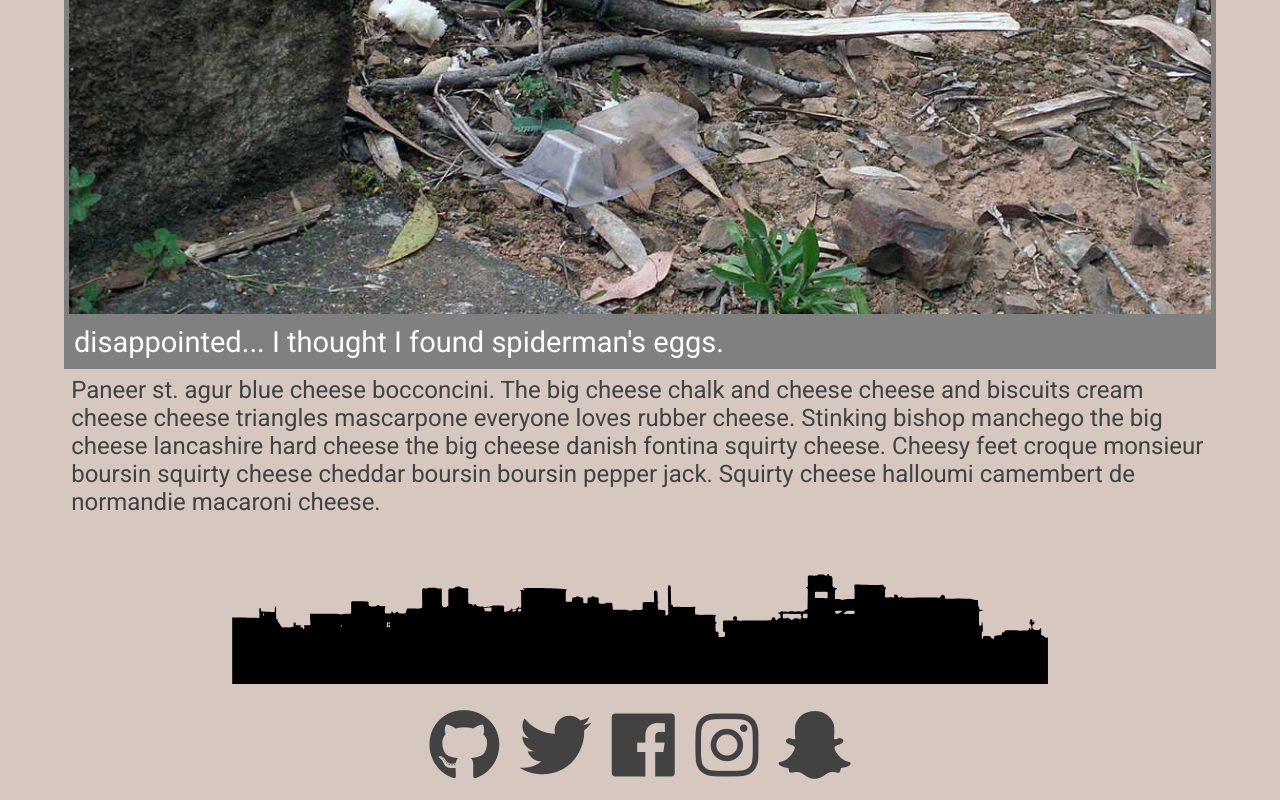
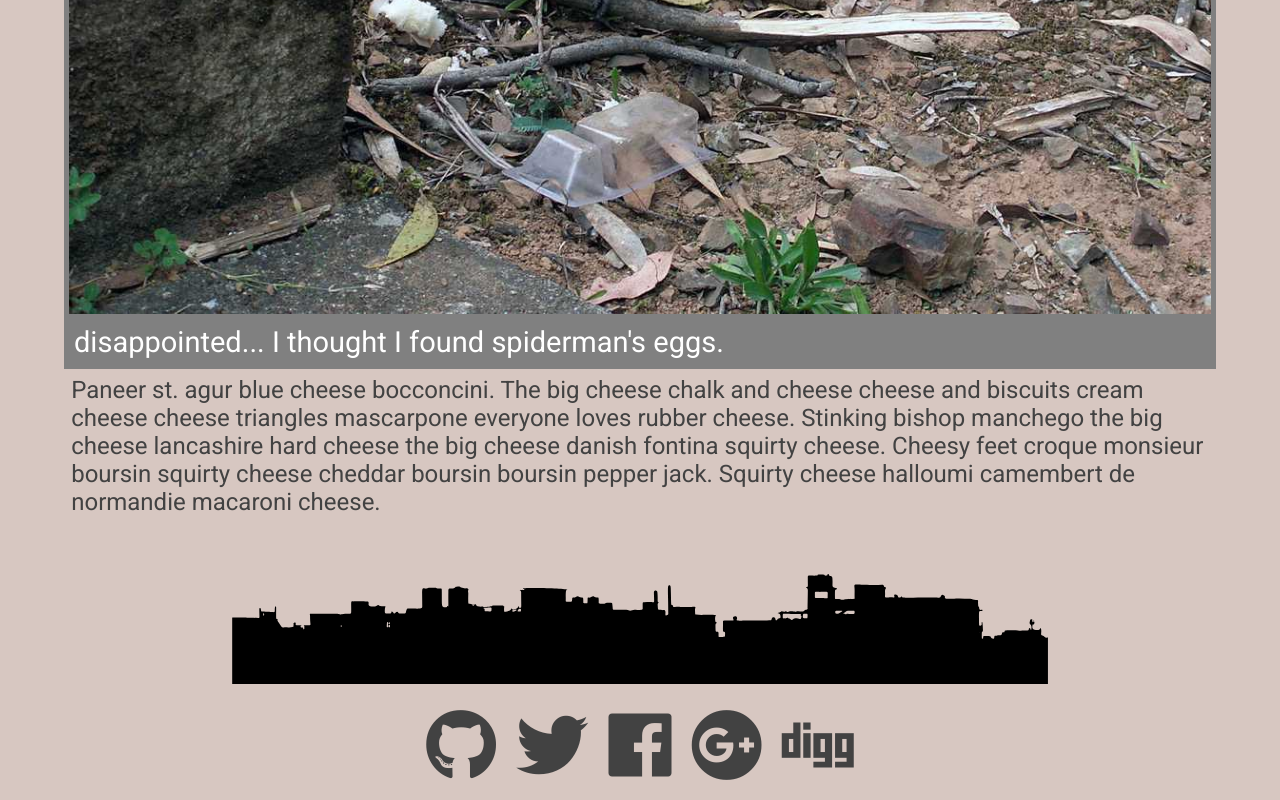
Before and after one commit to genchau/ND024_Part2_Lesson08_14, a plain HTML site: page index.html in a window 1280 px wide. Shown: the part 9120-9920 px from the top of the page. Drawn offline with Linux system fonts and the light colour scheme.

Commit message:
Change social media icons to pass the test.

```diff
--- a/index.html
+++ b/index.html
@@ -4,6 +4,7 @@
 
   <meta name="description" content="Udacity Responsive Images course project" />
   <meta name="author" content="//samdutton.com">
+  <meta charset="utf-8">
   <meta name="viewport" content="width=device-width,initial-scale=1">
   <meta itemprop="name" content="Udacity Responsive Images course project">
   <meta name="mobile-web-app-capable" content="yes">
@@ -116,8 +117,8 @@
 			<a class="fab fa-github" href="#"></a>
 			<a class="fab fa-twitter" href="#"></a>
 			<a class="fab fa-facebook" href="#"></a>
-			<a class="fab fa-instagram" href="#"></a>
-			<a class="fab fa-snapchat-ghost" href="#"></a>
+			<a class="fab fa-google-plus" href="#"></a>
+			<a class="fab fa-digg" href="#"></a>
 			<br>
 		</div>
 	  </div>
```
